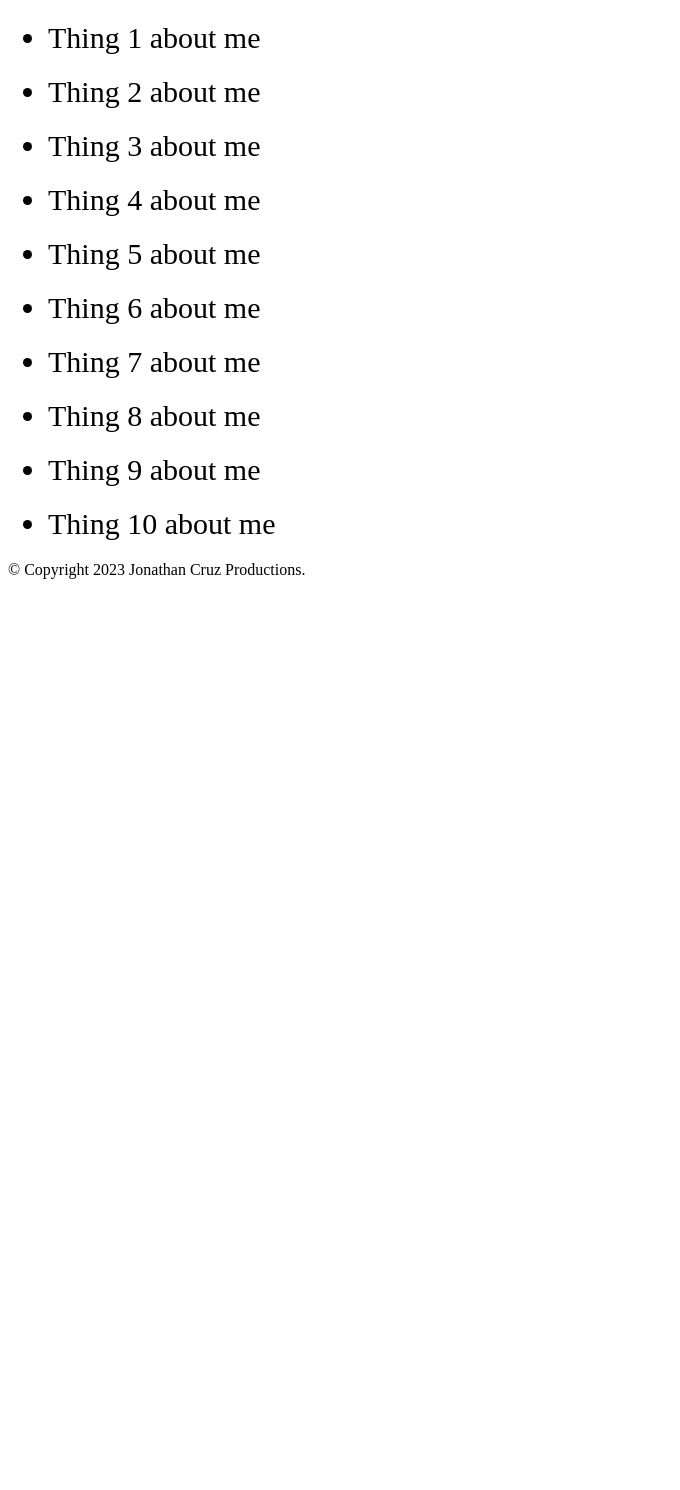
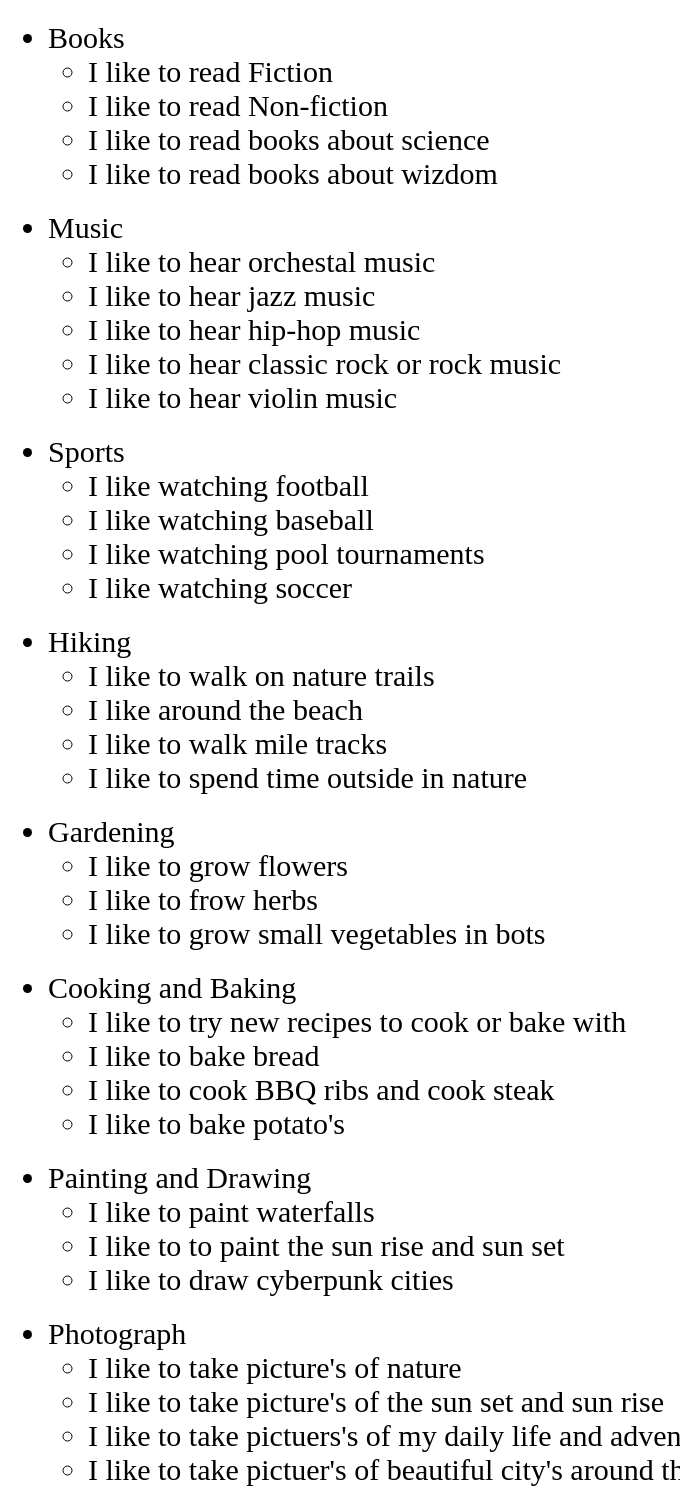
Before and after one commit to Ibarraantonioap10/COMP001A.LectureActivity3, a plain HTML site: page about.html in a window 1280 px wide. Shown: the part 260-1750 px from the top of the page, without its empty margins (0-680 px from the left). Before the commit the page ends 855 px from the top, so only its background shows below. Drawn offline with Linux system fonts and the light colour scheme.

Commit message:
initial commit

```diff
--- a/about.html
+++ b/about.html
@@ -30,34 +30,94 @@
       <article>
         <h2>10 Things About Me</h2>
         <ul>
-          <li>Thing 1 about me</li>
+          <li>Books</li>
+          <ul>
+            <li>I like to read Fiction</li>
+            <li>I like to read Non-fiction</li>
+            <li>I like to read books about science</li>
+            <li>I like to read books about wizdom</li>
+          </ul>
         </ul>
         <ul>
-          <li>Thing 2 about me</li>
+          <li>Music</li>
+          <ul>
+            <li>I like to hear orchestal music</li>
+            <li>I like to hear jazz music</li>
+            <li>I like to hear hip-hop music</li>
+            <li>I like to hear classic rock or rock music</li>
+            <li>I like to hear violin music</li>
+          </ul>
         </ul>
         <ul>
-          <li>Thing 3 about me</li>
+          <li>Sports</li>
+          <ul>
+            <li>I like watching football</li>
+            <li>I like watching baseball</li>
+            <li>I like watching pool tournaments</li>
+            <li>I like watching soccer</li>
+          </ul>
         </ul>
         <ul>
-          <li>Thing 4 about me</li>
+          <li>Hiking</li>
+          <ul>
+            <li>I like to walk on nature trails</li>
+            <li>I like around the beach</li>
+            <li>I like to walk mile tracks</li>
+            <li>I like to spend time outside in nature</li>
+          </ul>
         </ul>
         <ul>
-          <li>Thing 5 about me</li>
+          <li>Gardening</li>
+          <ul>
+            <li>I like to grow flowers</li>
+            <li>I like to frow herbs</li>
+            <li>I like to grow small vegetables in bots</li>
+          </ul>
         </ul>
         <ul>
-          <li>Thing 6 about me</li>
+          <li>Cooking and Baking</li>
+          <ul>
+            <li>I like to try new recipes to cook or bake with</li>
+            <li>I like to bake bread</li>
+            <li>I like to cook BBQ ribs and cook steak</li>
+            <li>I like to bake potato's</li>
+          </ul>
         </ul>
         <ul>
-          <li>Thing 7 about me</li>
+          <li>Painting and Drawing</li>
+          <ul>
+            <li>I like to paint waterfalls</li>
+            <li>I like to to paint the sun rise and sun set</li>
+            <li>I like to draw cyberpunk cities</li>
+          </ul>
         </ul>
         <ul>
-          <li>Thing 8 about me</li>
+          <li>Photograph</li>
+          <ul>
+            <li>I like to take picture's of nature</li>
+            <li>I like to take picture's of the sun set and sun rise</li>
+            <li>I like to take pictuers's of my daily life and adventures</li>
+            <li>
+              I like to take pictuer's of beautiful city's around the world
+            </li>
+          </ul>
         </ul>
         <ul>
-          <li>Thing 9 about me</li>
+          <li>Board Games</li>
+          <ul>
+            <li>I like to play chess</li>
+            <li>I like to play rubics cube</li>
+            <li>I like to play family board games</li>
+          </ul>
         </ul>
         <ul>
-          <li>Thing 10 about me</li>
+          <li>Gamer</li>
+          <ul>
+            <li>I like to play vedio games</li>
+            <li>I like to play call of duty</li>
+            <li>I like to play rainbow six siege</li>
+            <li>I like to play cyberpunk 2077</li>
+          </ul>
         </ul>
       </article>
     </main>
```
